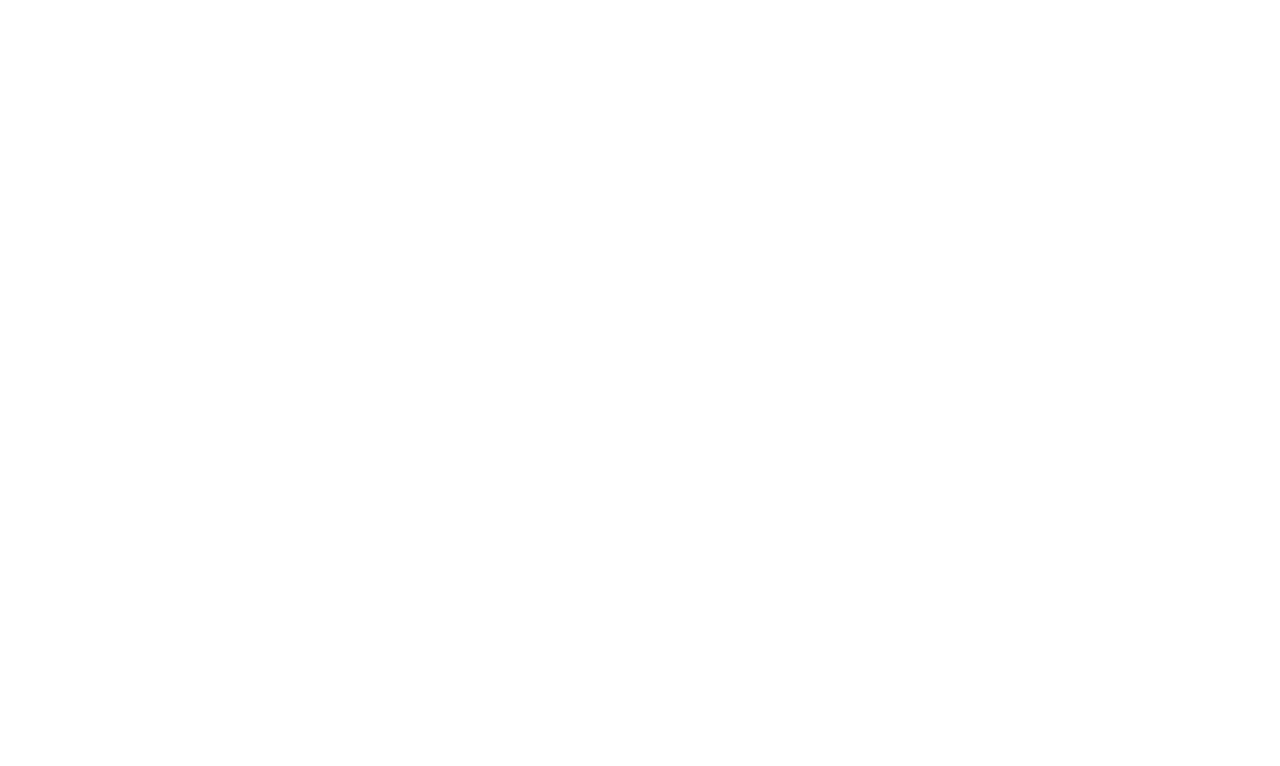
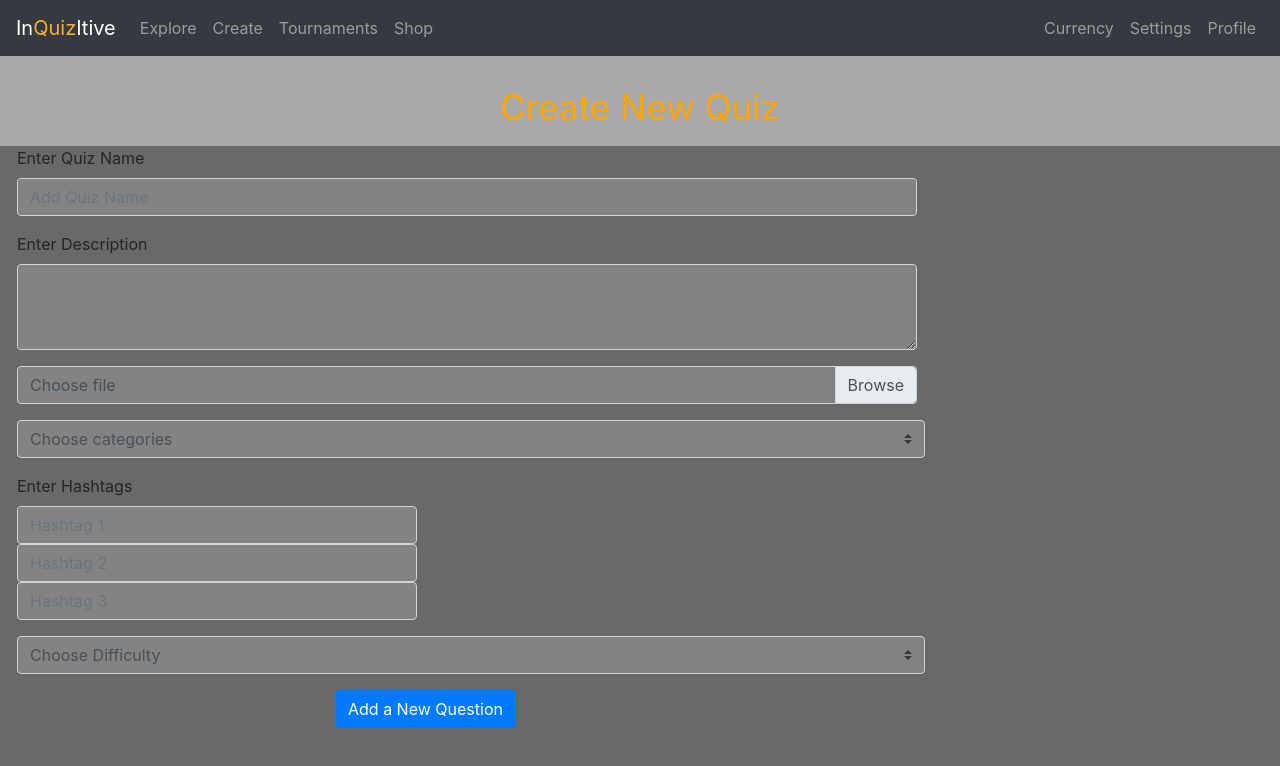
Before and after one commit to inquizitive-416/inquizitive, a React (Create React App) app in the folder client/: page /create in a window 1280 px wide. Shown: the top 766 px of the page. Built offline with nearby package versions, Linux system fonts and the light colour scheme.

Commit message:
added routes

```diff
--- a/client/src/App.js
+++ b/client/src/App.js
@@ -1,5 +1,7 @@
-import React 			from 'react';
-import Explorescreen 		from './components/explorescreen/Explorescreen';
+import React from 'react';
+import Welcome from './components/welcomescreen/Welcomescreen';
+import Explorescreen from './components/explorescreen/Explorescreen';
+import CreateScreen from './components/createscreen/createScreen';
 import { BrowserRouter, Switch, Route, Redirect } from 'react-router-dom';
 
 const App = () => {
@@ -15,7 +17,20 @@
 						<Explorescreen/>
 					}
 				/>
-				<Route/>
+				<Route
+					path="/welcome"
+					name="welcome"
+					render={() =>
+						<Welcome/>
+					}
+				/>
+				<Route
+					path="/create"
+					name="create"
+					render={() =>
+						<CreateScreen/>
+					}
+				/>
 			</Switch>
 		</BrowserRouter>
 	);
--- a/client/src/components/navbar/NavbarTop.js
+++ b/client/src/components/navbar/NavbarTop.js
@@ -4,7 +4,7 @@
 const LoggedOut = (props) => {
     return (
         <Navbar bg="dark" variant="dark">
-    <Navbar.Brand href="/home">In<span style={{color: '#f5ae31'}}>Quiz</span>Itive</Navbar.Brand>
+    <Navbar.Brand href="/welcome">In<span style={{color: '#f5ae31'}}>Quiz</span>Itive</Navbar.Brand>
     <Nav className="mr-auto">
         <Nav.Link href="/explore">Explore</Nav.Link>
         <Nav.Link href="/create">Create</Nav.Link>
```
